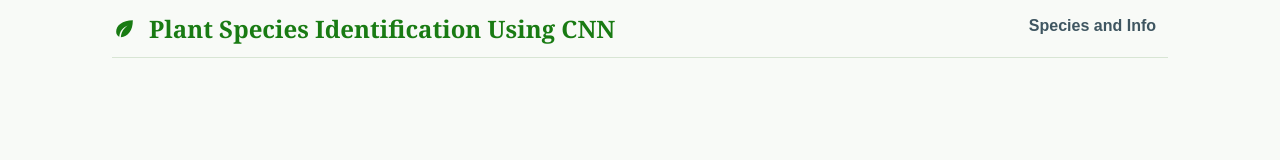
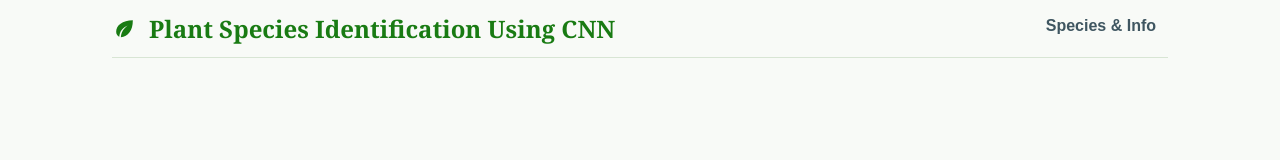
Before and after one commit to Mukunda3187/Plant-Species-Identification, a React (Vite) app in the folder frontend/: page / in a window 1280 px wide. Shown: the top 160 px of the page. Built offline with nearby package versions, Linux system fonts and the light colour scheme.

Commit message:
Update species info text in App component

```diff
--- a/frontend/src/App.jsx
+++ b/frontend/src/App.jsx
@@ -147,7 +147,7 @@ export default function App() {
               setActiveTab(activeTab === "info" ? "classifier" : "info");
             }}
           >
-            <span>Species and Info</span>
+            <span>Species & Info</span>
             <span className="nav-line" />
           </button>
         </nav>
@@ -179,17 +179,14 @@ export default function App() {
                 <div className="acc-stat-item">
                   <span className="stat-val">85.6%</span>
                   <span className="stat-title">Validation Accuracy</span>
-                  <span className="stat-desc">Peak test epoch evaluation</span>
                 </div>
                 <div className="acc-stat-item">
                   <span className="stat-val">85.2%</span>
                   <span className="stat-title">Training Accuracy</span>
-                  <span className="stat-desc">5 training epochs</span>
                 </div>
                 <div className="acc-stat-item">
                   <span className="stat-val">14</span>
                   <span className="stat-title">Target Species</span>
-                  <span className="stat-desc">Botanical leaf classification</span>
                 </div>
               </div>
             </section>
@@ -197,7 +194,7 @@ export default function App() {
             {/* 2. 14 SPECIES NAMES: 7 ON LEFT, LIGHT LINE IN MIDDLE, 7 ON RIGHT */}
             <section className="species-section-box">
               <div className="species-box-header">
-                <h2 className="species-box-title">14 Supported Plant Species</h2>
+                <h2 className="species-box-title">14 Plant Species</h2>
               </div>
 
               <div className="species-columns-split">
```
